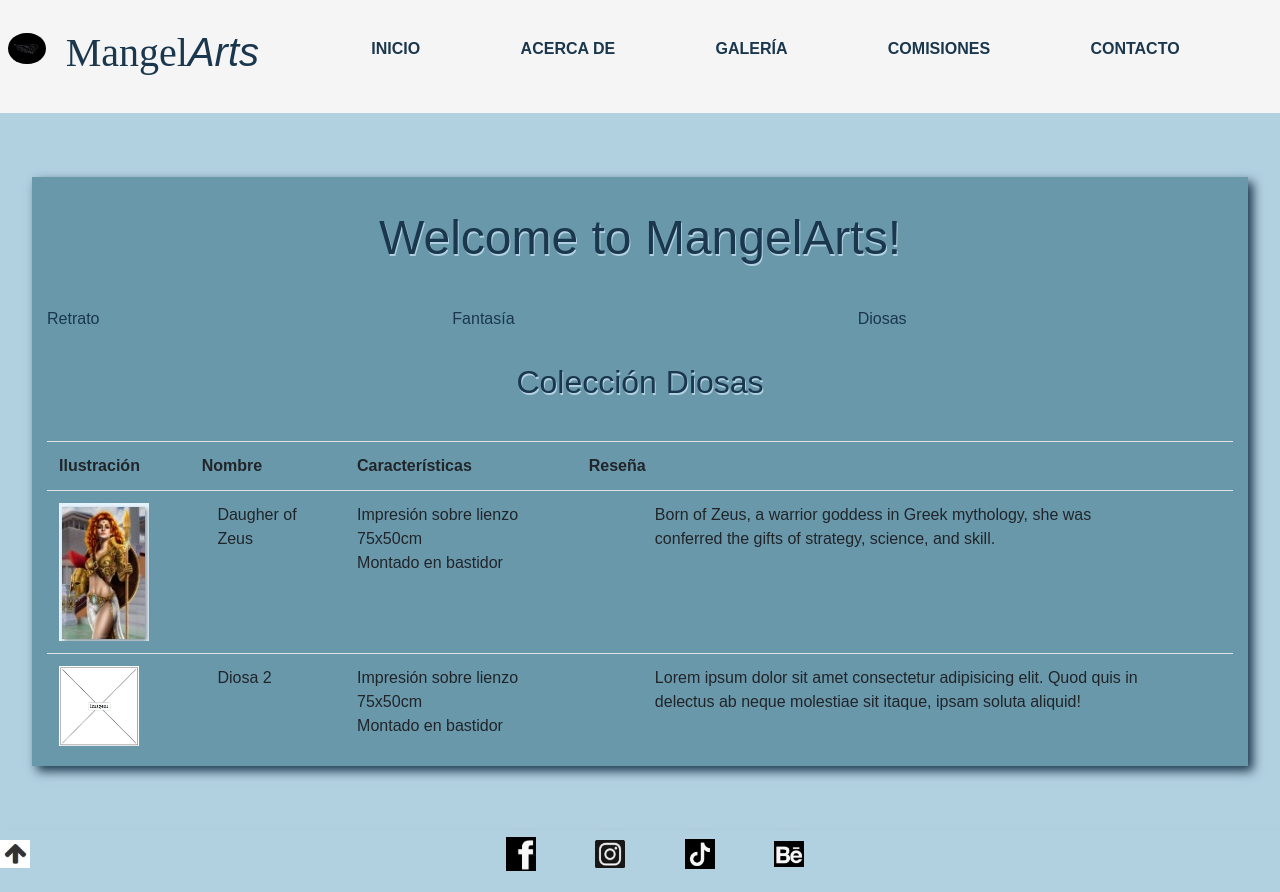
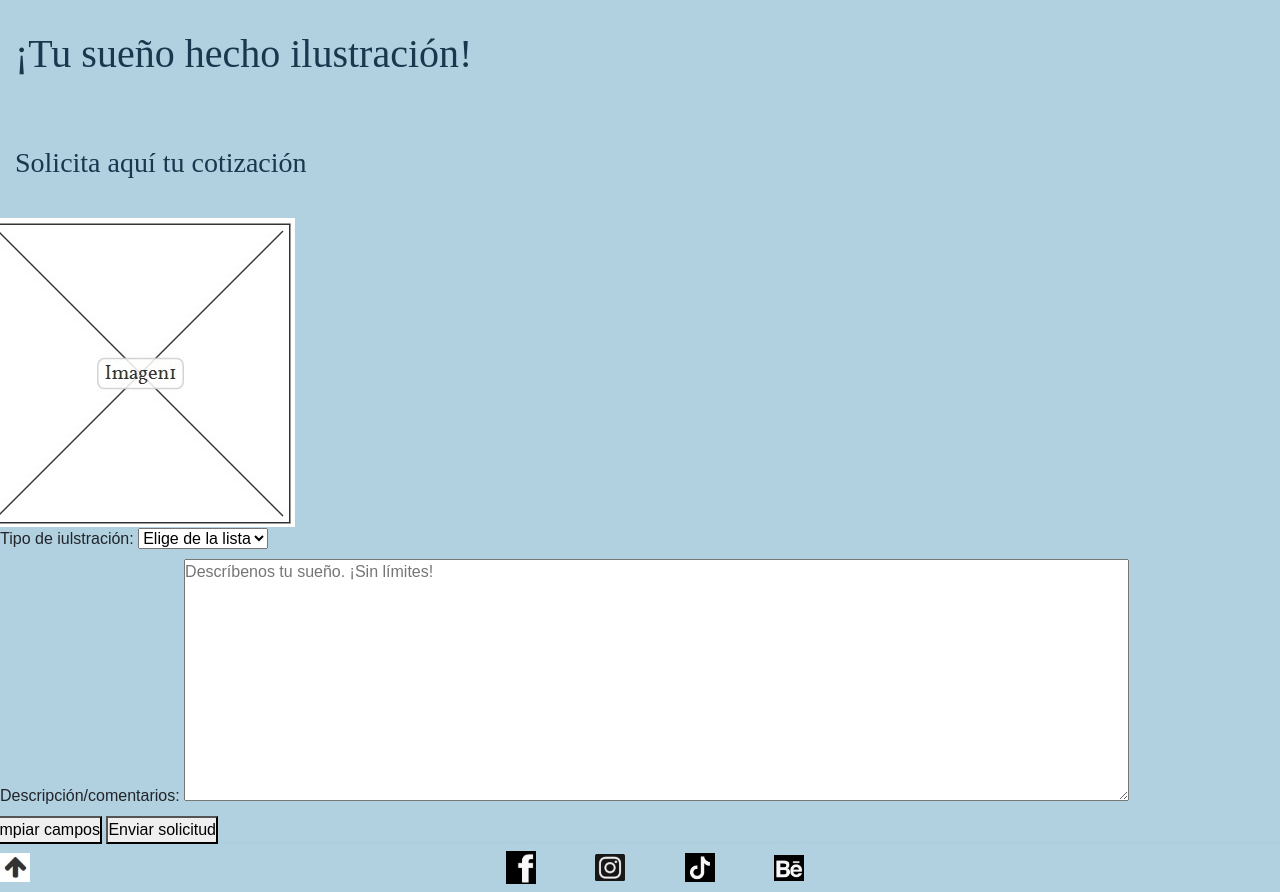
Before and after one commit to myrthala/Desaf-o-5---Wong, a plain HTML site: page index.html in a window 1280 px wide. Drawn offline with nearby package versions, Linux system fonts and the light colour scheme.

Commit message:
Agrega Bootstrap a commissions

```diff
--- a/css/style.css
+++ b/css/style.css
@@ -124,7 +124,7 @@ header {
     font-family: 'Playfair Display', serif;
     color: #1a374d;
     text-align: center;
-    padding: 20px;
+    padding: 30px;
 }
 /* .section__title{
     display: block;
--- a/index.html
+++ b/index.html
@@ -4,137 +4,77 @@
     <meta charset="UTF-8">
     <meta http-equiv="X-UA-Compatible" content="IE=edge">
     <meta name="viewport" content="width=device-width, initial-scale=1.0">
-    <title>MangelArts</title>
+    <title>Tu sueño hecho ilustración</title>
      <!-- bootstrap CSS -->
      <link rel="stylesheet" href="https://cdn.jsdelivr.net/npm/bootstrap@4.0.0/dist/css/bootstrap.min.css" integrity="sha384-Gn5384xqQ1aoWXA+058RXPxPg6fy4IWvTNh0E263XmFcJlSAwiGgFAW/dAiS6JXm" crossorigin="anonymous">
+     <link rel="shortcut icon" href="../resources/favicon-16x16_MangelArtsB.png">
     <!-- Font awesome -->
     <link
       href="https://cdnjs.cloudflare.com/ajax/libs/font-awesome/6.0.0/css/all.min.css"
       rel="stylesheet"
     />
     <!--Stylesheet-->
-    <link rel="stylesheet" href="./css/style.css">
+    <link rel="stylesheet" href="../css/style.css">
     </head>
+
+
 <body>
-    <header>
-        <div class="header__logo">
-            <a href="index.html"> <img src="resources/imageLogoMangelArts.jpg" alt="MangelArts"> </a>
+    <main class="home__mainContainer">
+        <section>
+        	<div class="row">
+            <h1 class="header__title">¡Tu sueño hecho ilustración!</h1>
             </div>
-        <h1 class="header__title">Mangel<em>Arts</em></h1>
-        <label for="menu" class="header__burgerMenu">
-            <i class="fa-solid fa-bars"></i>
-        </label>
-        <input type="checkbox" id="menu">
-        <nav class="header__menu">
-            <label for="menu" class="header__closeMenu">
-                <i class="fa-solid fa-circle-xmark"></i>
-            </label>
-            <ul>
-                <li><a href="index.html">Inicio</a></li>
-                <li><a href="pages/about.html">Acerca de</a></li>
-                <li><a href="pages/gallery.html">Galería</a></li>
-                <li><a href="pages/commissions.html">Comisiones</a></li>
-                <li><a href="pages/contact.html">Contacto</a></li>
-            </ul>
-        </nav>
-    </header>
+            <div class="row">
+            <h3 class="header__title">Solicita aquí tu cotización</h3>
+            </div>
+        </section>
+        <section >
 
-    <div class="container-fluid">
+
+        <div class="row"><!--Ilustración representativa.-->
+            <img src="../resources/imageImagen.jpg" alt="Cotización">
+        </div>
+            <div class="commissions__box">
+                <form action="/ruta'destino" method="get" enctype="">
+                    <fieldset>
                     <div class="row">
-            <h1 class="home__title">Welcome to MangelArts!</h1>
-        </div>
-
-        <div class = "row">
                     <div class="col-md-4 col-sm-6">
-            <article class="home__category--image" id="category__image1">
-              <div class="filter"></div>
-              <a href="./pages/gallery.html#retrato" class="home__category--link">Retrato</a>
-            </article>
-        </div>
-
-        <div class="col-md-4 col-sm-6">
-            <article class="home__category--image" id="category__image2">
-                <div class="filter"></div>
-                <a href="./pages/gallery.html#fantasia" class="home__category--link">Fantasía</a>
-            </article>
-        </div>
-
-        <div class="col-md-4 col-sm-6">
-            <article class="home__category--image" id="category__image3">
-                <div class="filter"></div>
-                <a href="./pages/gallery.html#diosas" class="home__category--link">Diosas</a>
-            </article>
+                        <label for="">Tipo de iulstración: </label>
+                        <select name="illustrationType">
+                            <option value="" hidden selected>Elige de la lista</option>
+                            <option value="portrait">Retrato</option>
+                            <option value="fafntasy">Fantasía</option>
+                            <option value="drawing">Dibujo</option>
+                            <option value="unknown">No sé</option>
+                        </select>
       				 </div>
                      </div>
 
-            <h3 class="home__tableTitle">Colección Diosas</h3>
-            <table class="table">
-                <tbody>
-                    <tr class="home__tableHeaders">
-                        <th>Ilustración</th>
-                        <th>Nombre</th>
-                        <th>Características</th>
-                        <th>Reseña</th>
-                    </tr>
-                    <tr>
-                        <td>
-                            <img src="resources/imageDaughterOfZeus.jpg" alt="Daughter of Zeus">
-                        </td>
-                        <td>
-                            <div class="MasterpieceTitle">
-                                Daugher of Zeus</td>
+                        <label for="">Descripción/comentarios: </label><!--Descripción del proyecto.-->
+
+                        <textarea name="dreamDescription" id="dream" placeholder="Descríbenos tu sueño. ¡Sin límites!" cols="100" rows="10"></textarea>
+
+                        <div class="row">
+                        <div class="clear_and_submit_buttons">
+                            <button type="reset">Limpiar campos</button>
+                            <button type="submit">Enviar solicitud</button>
                         </div>
-                        <td>
-                            <div class="MasterpieceDataSheet">
-                                <ul type="circle">
-                                    <li>Impresión sobre lienzo</li>
-                                    <li>75x50cm</li>
-                                    <li>Montado en bastidor</li>
-                                </ul>
                         </div>
-                        </td>
-                        <td>
-                            <div class="MasterpieceDescription">
-                                Born of Zeus, a warrior goddess in Greek mythology, she was conferred the gifts of strategy, science, and skill.
+                    </fieldset>
+                </form>
             </div>
-                            </td>
-                    </tr>
-                    <tr>
-                        <td>
-                            <img src="resources/imageImagen.jpg" alt="Diosa2" style="width: 80px;">
-                        </td>
-                        <td>
-                                <div class="MasterpieceTitle">
-                                    Diosa 2
-                                </div>
-                            </td>
-                        <td>
-                            <div class="MasterpieceDataSheet">
-                                <ul type="circle">
-                                    <li>Impresión sobre lienzo</li>
-                                    <li>75x50cm</li>
-                                    <li>Montado en bastidor</li>
-                                </ul>
-                            </div>
-                        </td>
-                        <td>
-                            <div class="MasterpieceDescription">
-                                Lorem ipsum dolor sit amet consectetur adipisicing elit. Quod quis in delectus ab neque molestiae sit itaque, ipsam soluta aliquid!</td>
-                            </div>
-                    </tr>
-                </tbody>
-            </table>
-    </div>
+        </section>
+    </main>
 
     <footer id="footer">
-        <div class="index__topButton">
-            <a href="#top" class="goUp"> <img src="resources/iconIrArriba.jpg" alt="Ir arriba" style="width: 30px;"></a>
+        <div class="commissions__topButton">
+            <a href="#top" class="goUp"> <img src="../resources/iconIrArriba.jpg" alt="Ir arriba" style="width: 30px;"></a>
         </div>
         <div class="footer__socialMediaContainer">
-            <a href="https://www.facebook.com/mangelarte" class="socialMedia" id="logoFace"><img src="resources/iconFacebookB.jpg" alt="" style="width: 30px;"></a>
-            <a href="https://www.instagram.com/mangelarte/" class="socialMedia" id="logoInsta"><img src="resources/iconInstagramB.jpg" alt="" style="width: 30px;"></a>
-            <a href="https://www.tiktok.com/@mangelarts" class="socialMedia" id="logoTiktok"><img src="resources/iconTiktokb.jpg" alt="" style="width: 30px;"></a>
-            <a href="https://www.behance.net/mangelart" class="socialMedia" id="logoBehance"><img src="resources/iconBehanceB.jpg" alt="" style="width: 30px;"></a>
+            <a href="https://www.facebook.com/mangelarte" class="socialMedia" id="logoFace"><img src="../resources/iconFacebookB.jpg" alt="" style="width: 30px;"></a>
+            <a href="https://www.instagram.com/mangelarte/" class="socialMedia" id="logoInsta"><img src="../resources/iconInstagramB.jpg" alt="" style="width: 30px;"></a>
+            <a href="https://www.tiktok.com/@mangelarts" class="socialMedia" id="logoTiktok"><img src="../resources/iconTiktokb.jpg" alt="" style="width: 30px;"></a>
+            <a href="https://www.behance.net/mangelart" class="socialMedia" id="logoBehance"><img src="../resources/iconBehanceB.jpg" alt="" style="width: 30px;"></a>
         </div>
     </footer>
 
```
Also changed, not shown: pages/commissions.html (+22 -2 lines). Lines whose indentation alone changed are shown as unchanged.
